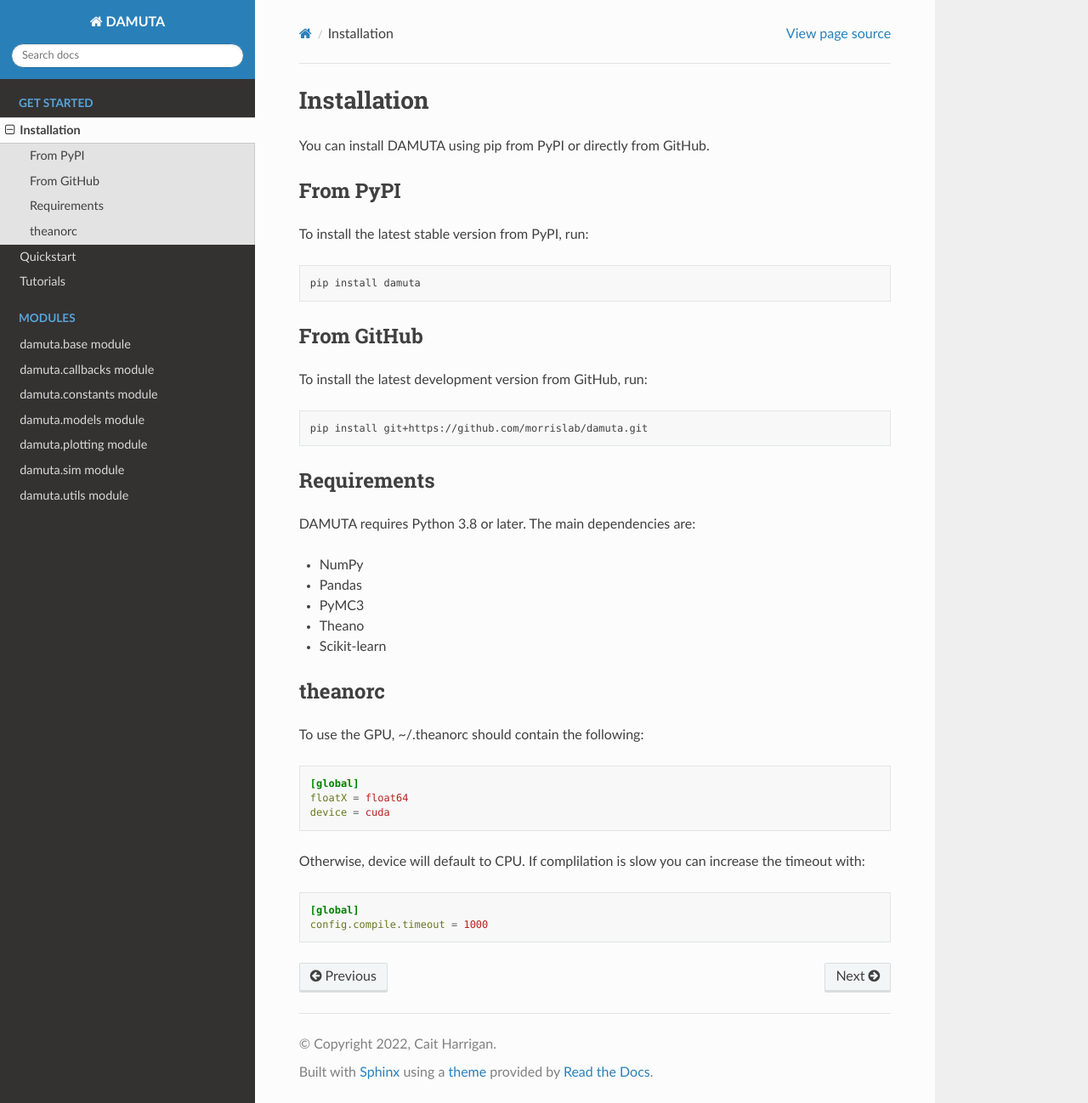
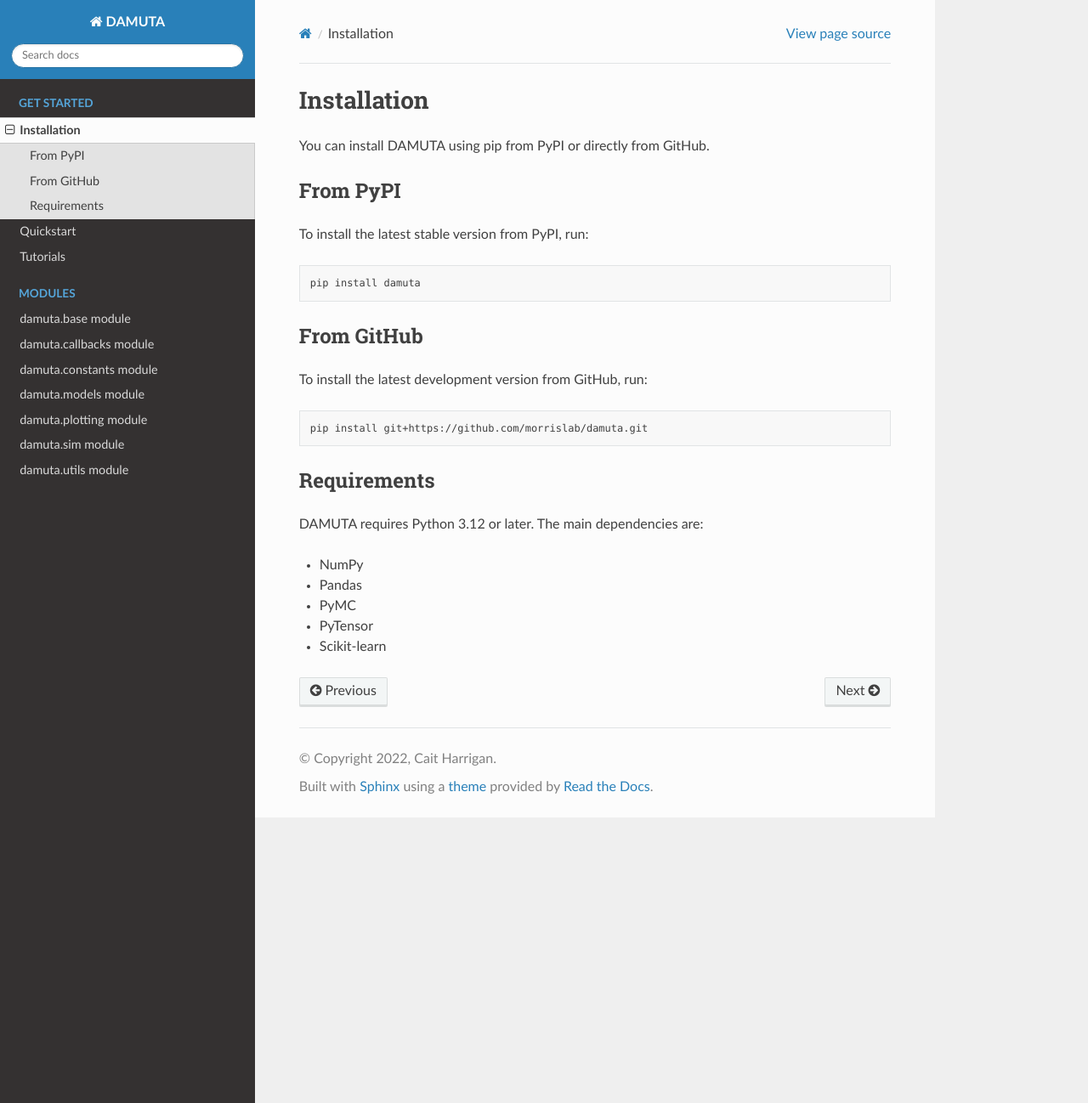
Before and after one commit to morrislab/damuta, a Sphinx documentation site: the page built from docs/installation.rst, in a window 1280 px wide and 1298 px high. Shown: the whole window at 85% size. Built offline with Sphinx 7.4.7 and the Read the Docs theme 3.1.0, drawn with Linux system fonts in a browser that asks for light colours.

Commit message:
Updating to PyMC 6, small bug fixes

```diff
--- a/damuta/__init__.py
+++ b/damuta/__init__.py
@@ -2,7 +2,7 @@ from .base import DataSet, SignatureSet
 from . import models, callbacks, plotting, utils
 from .constants import *
 
-__version__ =  "1.0.7"
+__version__ =  "1.1.0"
 
 __all__ = [
     "__version__",
--- a/docs/conf.py
+++ b/docs/conf.py
@@ -43,8 +43,8 @@ extensions = [
 # Mock imports for packages that might not be available on RTD or are heavy dependencies
 autodoc_mock_imports = [
     'wandb',
-    'pymc3',  # Also mock pymc3 as it's heavy
-    'theano',
+    'pymc',  # Also mock pymc as it's heavy
+    'pytensor'
 ]
 
 autodoc_default_options = {"autosummary": True}
--- a/docs/installation.rst
+++ b/docs/installation.rst
@@ -24,28 +24,10 @@ To install the latest development version from GitHub, run:
 Requirements
 ------------
 
-DAMUTA requires Python 3.8 or later. The main dependencies are:
+DAMUTA requires Python 3.12 or later. The main dependencies are:
 
 - NumPy
 - Pandas
-- PyMC3
-- Theano
+- PyMC
+- PyTensor
 - Scikit-learn
-
-theanorc
-------------
-
-To use the GPU, ~/.theanorc should contain the following:
-
-.. code-block:: ini
-
-    [global]
-    floatX = float64
-    device = cuda
-
-Otherwise, device will default to CPU. If complilation is slow you can increase the timeout with:
-
-.. code-block:: ini
-
-    [global]
-    config.compile.timeout = 1000
--- a/setup.cfg
+++ b/setup.cfg
@@ -1,6 +1,6 @@
 [metadata]
 name = damuta
-version = 1.0.7
+version = 1.1.0
 author = Cait Harrigan
 author_email = charrigan@cs.toronto.edu
 description = Dirichlet allocation of mutations in cancer genomes
@@ -17,7 +17,7 @@ classifiers =
 
 [options]
 packages = find:
-python_requires = >=3.8
+python_requires = >=3.12
 
 [options.packages.find]
 where = .
```
Also changed, not shown: README.md (+12 -13 lines), damuta_env.yml (+9 -16 lines), docs/requirements.txt (+6 -35 lines), .readthedocs.yaml, 6 other files.
